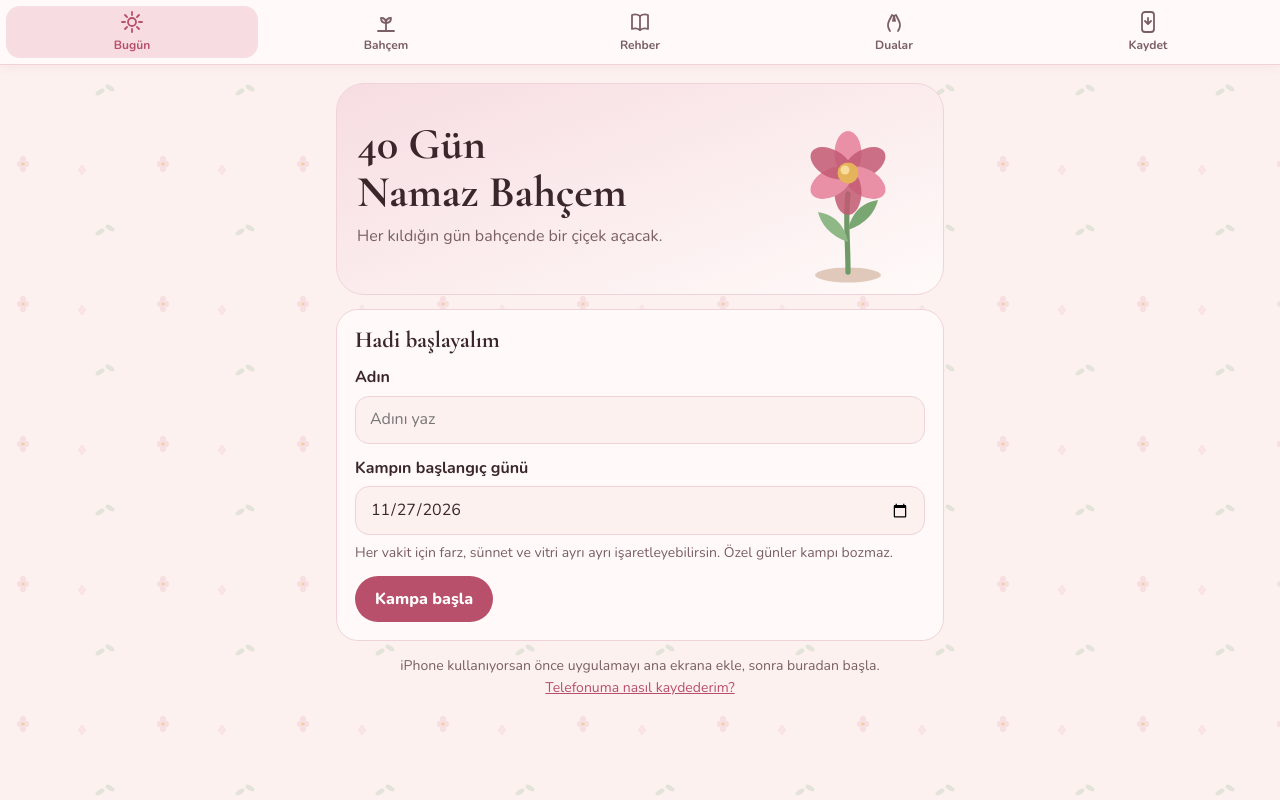
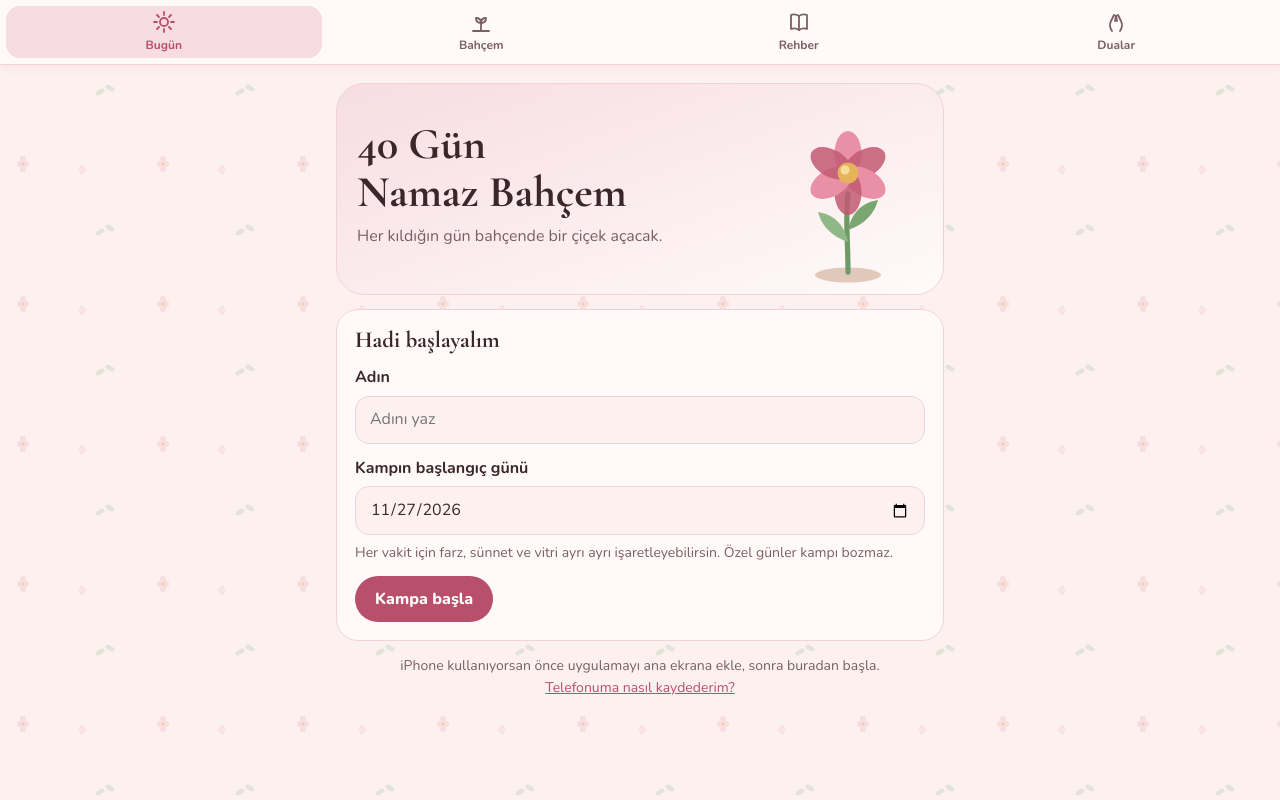
Before and after one commit to kubragiritkopuz/namaz-bahcem, a plain HTML site: page index.html in a window 1280 px wide. Drawn offline with nearby package versions, Linux system fonts and the light colour scheme.

Commit message:
Kaydet sekmesi menüden kaldırıldı
Co-Authored-By: Claude Opus 5.5 <noreply@anthropic.com>
Claude-Session: https://claude.ai/code/session_01DcnNJV7oxJUQyoiyoGeQxa

```diff
--- a/index.html
+++ b/index.html
@@ -106,7 +106,7 @@ details{border-top:1px solid var(--line);padding:10px 0}details summary{cursor:p
 a{color:var(--rose)}
 .src li{margin-bottom:10px}
 /* nav */
-.nav{position:sticky;top:0;background:var(--card);border-bottom:1px solid var(--line);display:grid;grid-template-columns:repeat(5,minmax(0,1fr));gap:2px;padding:6px 6px;z-index:10;box-shadow:0 2px 10px rgba(184,80,107,.08)}
+.nav{position:sticky;top:0;background:var(--card);border-bottom:1px solid var(--line);display:grid;grid-template-columns:repeat(4,minmax(0,1fr));gap:2px;padding:6px 6px;z-index:10;box-shadow:0 2px 10px rgba(184,80,107,.08)}
 .nav-in{max-width:640px;margin:0 auto;display:contents}
 .nav a{cursor:pointer;-webkit-tap-highlight-color:transparent;touch-action:manipulation;display:flex;flex-direction:column;align-items:center;gap:2px;font-size:12px;font-weight:700;color:var(--soft);text-decoration:none;min-height:52px;justify-content:center;border-radius:14px}
 .nav a svg{width:24px;height:24px;stroke:currentColor;fill:none;stroke-width:1.8;stroke-linecap:round;stroke-linejoin:round}
@@ -132,7 +132,6 @@ a{color:var(--rose)}
   <a href="#bahce" data-v="bahce"><svg viewBox="0 0 24 24"><path d="M12 21v-8"/><path d="M12 13c-3 0-5-2-5-5 3 0 5 2 5 5zM12 13c3 0 5-2 5-5-3 0-5 2-5 5z"/><path d="M4 21h16"/></svg>Bahçem</a>
   <a href="#rehber" data-v="rehber"><svg viewBox="0 0 24 24"><path d="M4 5c3-1 5-1 8 1 3-2 5-2 8-1v14c-3-1-5-1-8 1-3-2-5-2-8-1z"/><path d="M12 6v14"/></svg>Rehber</a>
   <a href="#dualar" data-v="dualar"><svg viewBox="0 0 24 24"><path d="M8 21c-2-3-3-6-1-10l3-6 2 1-1 5"/><path d="M16 21c2-3 3-6 1-10l-3-6-2 1 1 5"/></svg>Dualar</a>
-  <a href="#kurulum" data-v="kurulum"><svg viewBox="0 0 24 24"><rect x="6" y="2" width="12" height="20" rx="3"/><path d="M12 8v6M9 11l3 3 3-3"/></svg>Kaydet</a>
 </nav>
 <main>
 
@@ -301,7 +300,7 @@ a{color:var(--rose)}
   </div>
 </section>
 
-<p class="warn" id="warn">Bu tarayıcı işaretlemeleri kaydetmeye izin vermiyor. Lütfen sayfayı Safari ya da Chrome'da açıp ana ekrana ekle ("Kaydet" sekmesi).</p>
+<p class="warn" id="warn">Bu tarayıcı işaretlemeleri kaydetmeye izin vermiyor. Lütfen sayfayı Safari ya da Chrome'da açıp ana ekrana ekle (<a href="#kurulum">nasıl?</a>).</p>
 </main>
 
 
--- a/sw.js
+++ b/sw.js
@@ -1,4 +1,4 @@
-const C='namaz-bahcem-v2';
+const C='namaz-bahcem-v3';
 const F=['./','./index.html','./manifest.webmanifest','./icon-192.png','./icon-512.png','./apple-touch-icon.png'];
 self.addEventListener('install',e=>{e.waitUntil(caches.open(C).then(c=>c.addAll(F)));self.skipWaiting()});
 self.addEventListener('activate',e=>{e.waitUntil(caches.keys().then(k=>Promise.all(k.filter(x=>x!==C).map(x=>caches.delete(x)))));self.clients.claim()});
```
